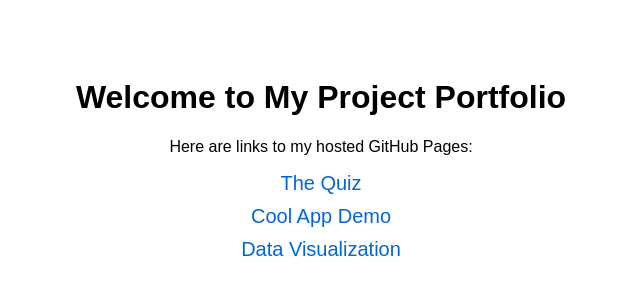
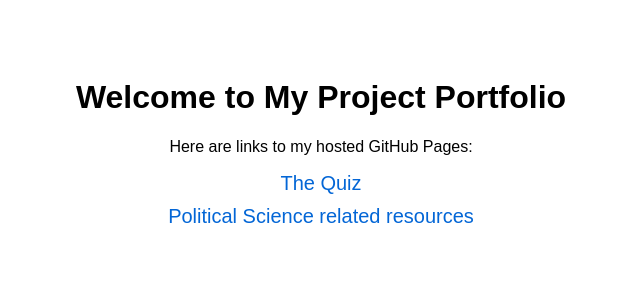
Before and after one commit to spbuwa/spbuwa.github.io, a plain HTML site: page index.html in a window 1280 px wide. Shown: the whole page, without its empty margins (319-959 px from the left). Drawn offline with Linux system fonts and the light colour scheme.

Commit message:
Update links in index.html
Removed links to 'Cool App Demo' and 'Data Visualization', and added a link to 'Political Science related resources'.

```diff
--- a/index.html
+++ b/index.html
@@ -17,8 +17,7 @@
 
     <ul>
         <li><a href="https://spbuwa.github.io/Gk-CA_Quiz/">The Quiz</a></li>
-        <li><a href="https://username.github.io/cool-app">Cool App Demo</a></li>
-        <li><a href="https://username.github.io/data-viz">Data Visualization</a></li>
+        <li><a href="https://spbuwa.github.io/study-resources/">Political Science related resources</a></li>
     </ul>
 
 </body>
```
